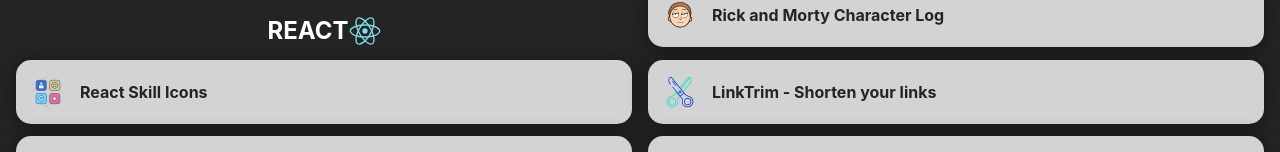
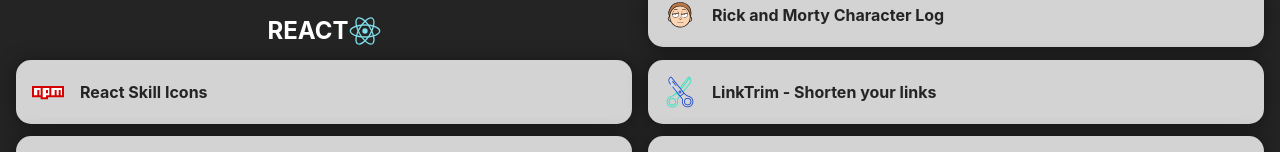
Before and after one commit to willywdev/linkster, a React (Vite) app: page / in a window 1280 px wide. Shown: the part 260-412 px from the top of the page. Built offline with nearby package versions, Linux system fonts and the light colour scheme.

Commit message:
change icon for react skill icons

```diff
--- a/src/components/MainContent/links.js
+++ b/src/components/MainContent/links.js
@@ -1,6 +1,6 @@
 const links = [
   {
-    imgSrc: "./icons8-icons-64.png",
+    imgSrc: "./icons8-npm.svg",
     text: "React Skill Icons",
     url: "https://www.npmjs.com/package/react-skillicons?activeTab=readme",
     language: "react",
```
Also changed, not shown: public/icons8-icons-64.png (deleted), public/icons8-npm.svg (added).
